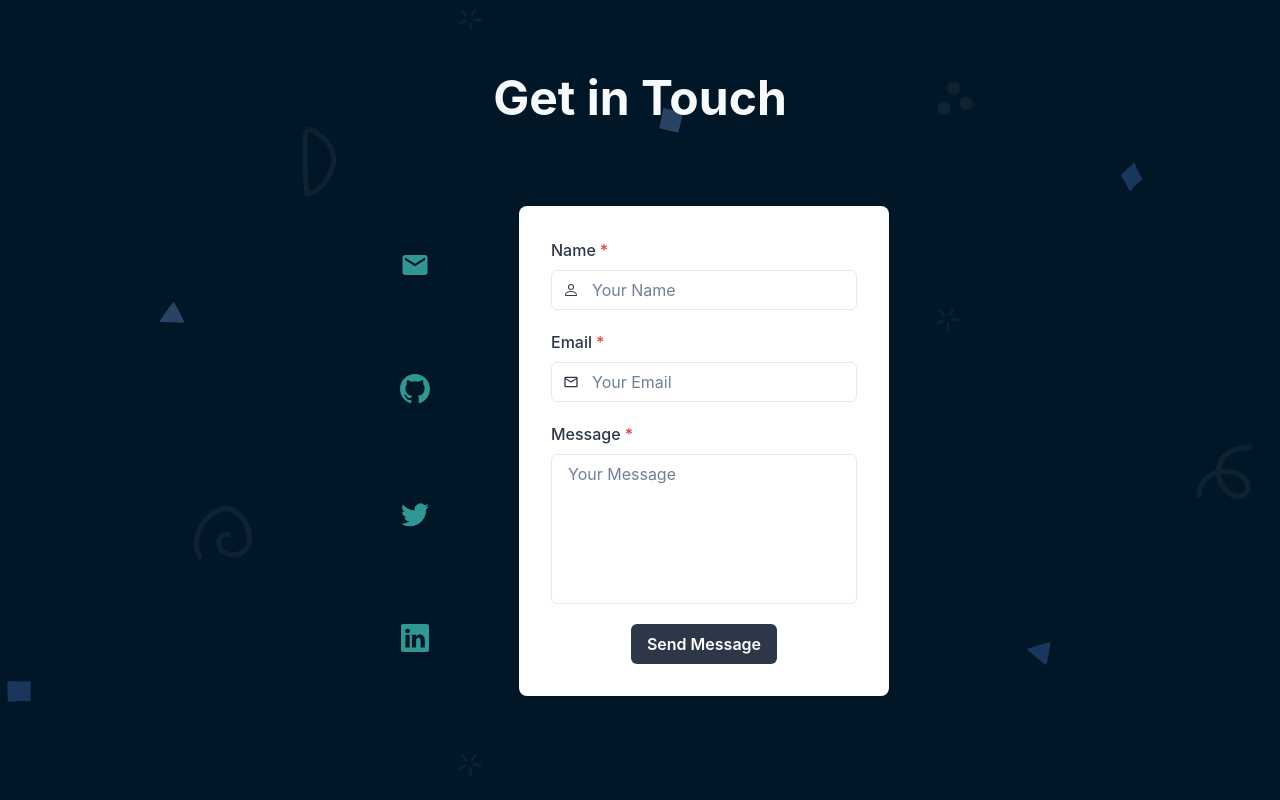
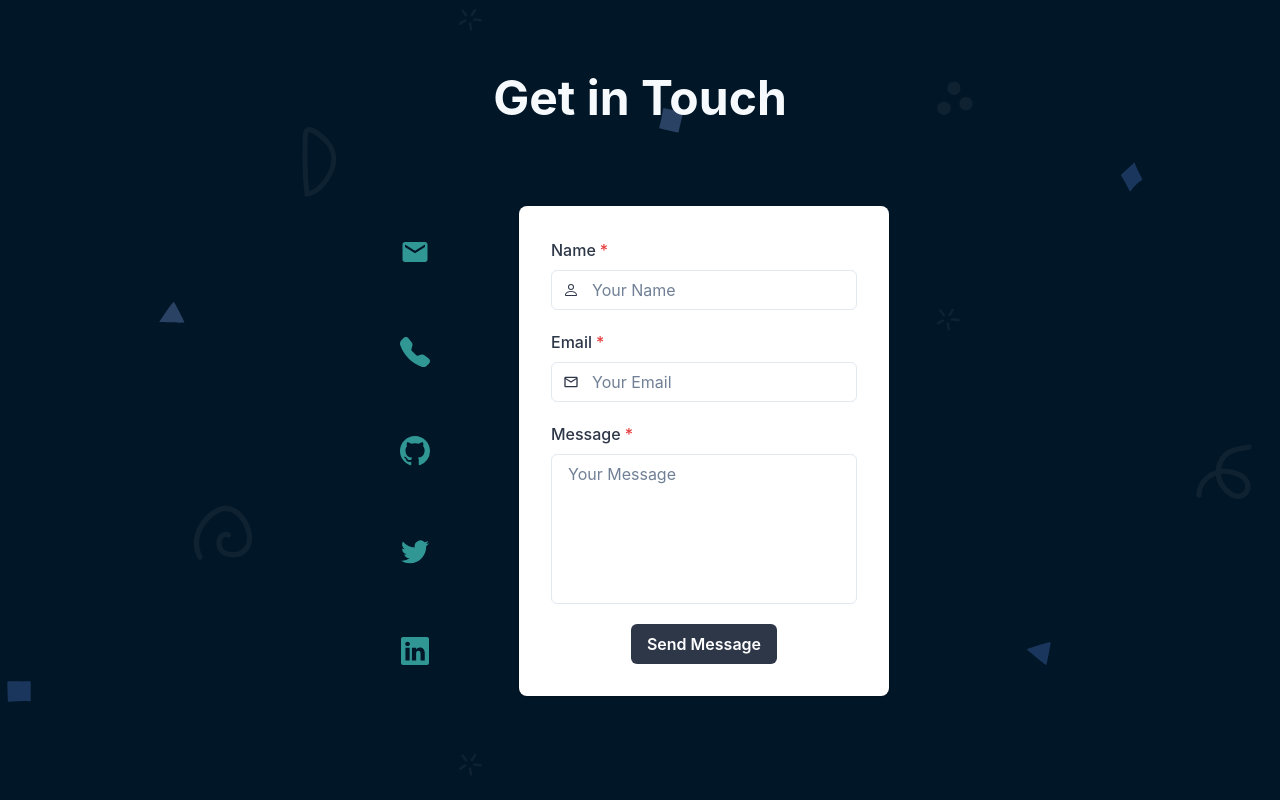
Before and after one commit to Sathankothandam/Sathankothandam.github.io, a React (Create React App) app: page / in a window 1280 px wide. Shown: the part 4792-5592 px from the top of the page. Built offline with nearby package versions, Linux system fonts and the light colour scheme.

Commit message:
resume solved

```diff
--- /dev/null
+++ b/src/Components/Call.jsx
@@ -0,0 +1,38 @@
+
+import React from 'react'
+import { BsFillTelephoneFill} from 'react-icons/bs'
+import {
+    Box,
+    IconButton,
+    Tooltip,
+    useClipboard,
+    useColorModeValue,
+  } from '@chakra-ui/react';
+const Call = () => {
+    const { hasCopied, onCopy } = useClipboard('7708615022');
+  return (
+    <Box>
+              <Tooltip
+                label={hasCopied ? 'Number Copied!' : '7708615022'}
+                closeOnClick={false}
+                hasArrow>
+                <IconButton
+                 color={"#319795"}
+                  aria-label="number"
+                  variant="ghost"
+                  size="lg"
+                  fontSize="3xl"
+                  icon={<BsFillTelephoneFill/>}
+                  _hover={{
+                    bg: 'blue.500',
+                    color: useColorModeValue('white', 'gray.700'),
+                  }}
+                  onClick={onCopy}
+                  isRound
+                />
+              </Tooltip>
+    </Box>
+  )
+}
+
+export default Call
--- a/src/Pages/Contact.jsx
+++ b/src/Pages/Contact.jsx
@@ -18,8 +18,9 @@ import {
     VStack,
   } from '@chakra-ui/react';
   import React from 'react';
-  import { BsGithub, BsLinkedin, BsPerson, BsTwitter } from 'react-icons/bs';
+  import { BsGithub, BsLinkedin, BsPerson, BsTwitter,} from 'react-icons/bs';
   import { MdEmail, MdOutlineEmail } from 'react-icons/md';
+import Call from '../Components/Call';
 
   const confetti = {
     light: {
@@ -89,7 +90,7 @@ const Contact = () => {
                   isRound
                 />
               </Tooltip>
-
+               <Call/>
               <Link href="https://github.com/Sathankothandam">
                 <IconButton
                   color={"#319795"}
```
